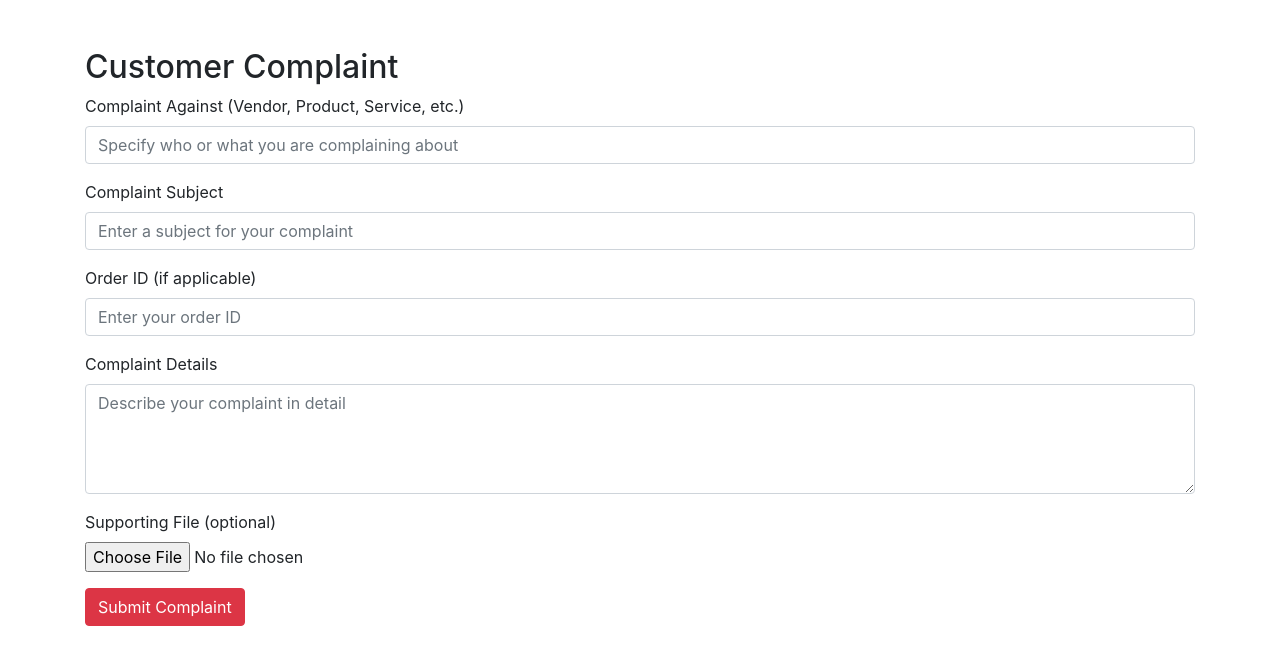
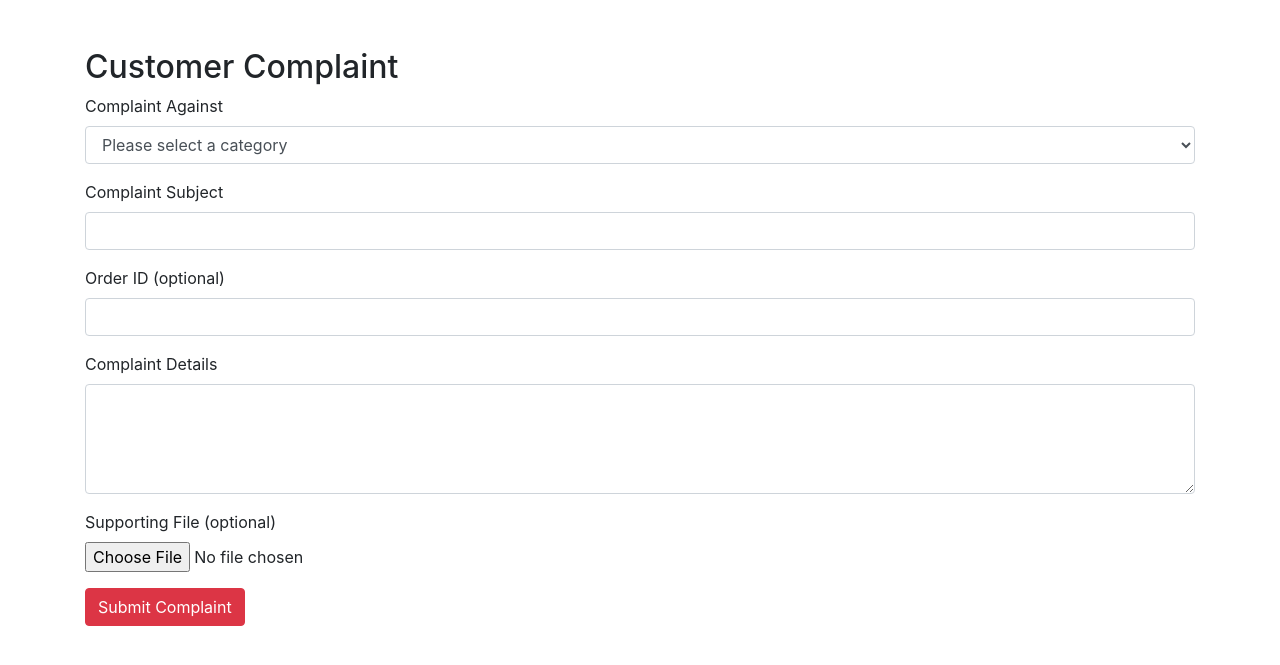
Before and after one commit to drunk-cat-fix/PHP-Group-Assignment, a PHP site: page /customer_complaint.php in a window 1280 px wide. Shown: the top 665 px of the page. Run offline with PHP 8.4, Linux system fonts and the light colour scheme.

Commit message:
customer complaint

```diff
--- a/customer_complaint.php
+++ b/customer_complaint.php
@@ -1,5 +1,8 @@
 <?php
+require_once 'service/Customer_Complaint.php';
+session_start();
 ?>
+
 <!DOCTYPE html>
 <html lang="en">
 <head>
@@ -14,41 +17,64 @@
 <body>
 <div class="container mt-5">
   <h2>Customer Complaint</h2>
-    <form class="needs-validation" novalidate action="#" method="POST" enctype="multipart/form-data">
+
+  <?php if ($error): ?>
+    <div class="alert alert-danger"><?= htmlspecialchars($error) ?></div>
+  <?php elseif ($success): ?>
+    <div class="alert alert-success"><?= htmlspecialchars($success) ?></div>
+  <?php endif; ?>
+
+  <form class="needs-validation" novalidate action="" method="POST" enctype="multipart/form-data">
     <div class="form-group">
-        <label for="complaintAgainst">Complaint Against (Vendor, Product, Service, etc.)</label>
-        <input type="text" class="form-control" id="complaintAgainst" name="complaint_against" placeholder="Specify who or what you are complaining about" required>
-        <div class="invalid-feedback">Please specify who or what you are complaining about.</div>
+      <label for="complaintAgainst">Complaint Against</label>
+      <select class="form-control" id="complaintAgainst" name="complaint_against" required>
+        <option value="">Please select a category</option>
+        <option value="Vendor">Vendor</option>
+        <option value="Product">Product</option>
+        <option value="Service">Service</option>
+        <option value="Order">Order</option>
+        <option value="Others">Others</option>
+      </select>
+      <div class="invalid-feedback">Please select a complaint category.</div>
     </div>
+
     <div class="form-group">
       <label for="complaintSubject">Complaint Subject</label>
-        <input type="text" class="form-control" id="complaintSubject" name="complaint_subject" placeholder="Enter a subject for your complaint" required>
-        <div class="invalid-feedback">Please enter a complaint subject.</div>
+      <input type="text" class="form-control" id="complaintSubject" name="complaint_subject" required>
+      <div class="invalid-feedback">Please enter a subject.</div>
     </div>
+
     <div class="form-group">
-        <label for="orderId">Order ID (if applicable)</label>
-        <input type="text" class="form-control" id="orderId" name="order_id" placeholder="Enter your order ID">
+      <label for="orderId">Order ID (optional)</label>
+      <input type="text" class="form-control" id="orderId" name="order_id">
     </div>
+
     <div class="form-group">
       <label for="complaintDetails">Complaint Details</label>
-        <textarea class="form-control" id="complaintDetails" name="complaint_details" rows="4" placeholder="Describe your complaint in detail" required></textarea>
-        <div class="invalid-feedback">Please describe your complaint.</div>
+      <textarea class="form-control" id="complaintDetails" name="complaint_details" rows="4" required></textarea>
+      <div class="invalid-feedback">Please provide complaint details.</div>
     </div>
+
     <div class="form-group">
       <label for="complaintAttachment">Supporting File (optional)</label>
-        <input type="file" class="form-control-file" id="complaintAttachment" name="attachment">
+      <input type="file" class="form-control-file" id="complaintAttachment" name="attachment" accept="image/*">
+      <div id="imagePreview" class= "mt-3">
+        <img id="previewImg" src="#" alt="Preview" style="display: none; max-width: 200px; max-height: 200px;" class="img-thumbnail">
       </div>
+    </div>
+
     <button type="submit" class="btn btn-danger">Submit Complaint</button>
   </form>
 </div>
+
 <script>
-    (function() {
+  (function () {
     'use strict';
-      window.addEventListener('load', function() {
-        var forms = document.getElementsByClassName('needs-validation');
-        Array.prototype.filter.call(forms, function(form) {
-          form.addEventListener('submit', function(event) {
-            if(form.checkValidity() === false) {
+    window.addEventListener('load', function () {
+      const forms = document.getElementsByClassName('needs-validation');
+      Array.prototype.filter.call(forms, function (form) {
+        form.addEventListener('submit', function (event) {
+          if (form.checkValidity() === false) {
             event.preventDefault();
             event.stopPropagation();
           }
@@ -58,5 +84,24 @@
     }, false);
   })();
 </script>
+
+<script>
+  document.getElementById('complaintAttachment').addEventListener('change', function (event) {
+    const file = event.target.files[0];
+    const previewImg = document.getElementById('previewImg');
+
+    if (file && file.type.startsWith('image/')) {
+      const reader = new FileReader();
+      reader.onload = function (e) {
+        previewImg.src = e.target.result;
+        previewImg.style.display = 'block';
+      };
+      reader.readAsDataURL(file);
+    } else {
+      previewImg.style.display = 'none';
+      previewImg.src = '#';
+    }
+  });
+</script>
 </body>
 </html>
--- /dev/null
+++ b/service/Customer_Complaint.php
@@ -0,0 +1,51 @@
+<?php
+require_once __DIR__ . '/../Utilities/Connection.php';
+$_SESSION['customer_id'] = 1;
+$conn = getConnection();
+$customer_id = $_SESSION['customer_id'] ?? null;
+$error = '';
+$success = '';
+
+if (!$customer_id) {
+    die("Customer not logged in.");
+}
+
+if ($_SERVER['REQUEST_METHOD'] === 'POST') {
+    $complaint_against = $_POST['complaint_against'] ?? '';
+    $complaint_subject = trim($_POST['complaint_subject'] ?? '');
+    $order_id = trim($_POST['order_id'] ?? '');
+    $complaint_details = trim($_POST['complaint_details'] ?? '');
+    $supporting_file = null;
+
+    // Validate file
+    if (!empty($_FILES['attachment']['tmp_name'])) {
+        $supporting_file = file_get_contents($_FILES['attachment']['tmp_name']);
+    }
+
+    // Validate order_id if provided
+    if ($order_id !== '') {
+        $stmt = $conn->prepare("SELECT * FROM customer_order WHERE order_id = ? AND customer_id = ?");
+        $stmt->execute([$order_id, $customer_id]);
+        if (!$stmt->fetch()) {
+            $error = "Invalid Order ID.";
+        }
+    }
+
+    if (!$error) {
+        $stmt = $conn->prepare("INSERT INTO complaint (customer_id, complaint_against, complaint_subject, order_id, complaint_details, supporting_file)
+                                VALUES (:customer_id, :complaint_against, :complaint_subject, :order_id, :complaint_details, :supporting_file)");
+        $stmt->bindParam(':customer_id', $customer_id);
+        $stmt->bindParam(':complaint_against', $complaint_against);
+        $stmt->bindParam(':complaint_subject', $complaint_subject);
+        $stmt->bindParam(':order_id', $order_id);
+        $stmt->bindParam(':complaint_details', $complaint_details);
+        $stmt->bindParam(':supporting_file', $supporting_file, PDO::PARAM_LOB);
+
+        if ($stmt->execute()) {
+            $success = "Complaint submitted successfully.";
+        } else {
+            $error = "Failed to submit complaint.";
+        }
+    }
+}
+?>
```
Lines whose indentation alone changed are shown as unchanged.
